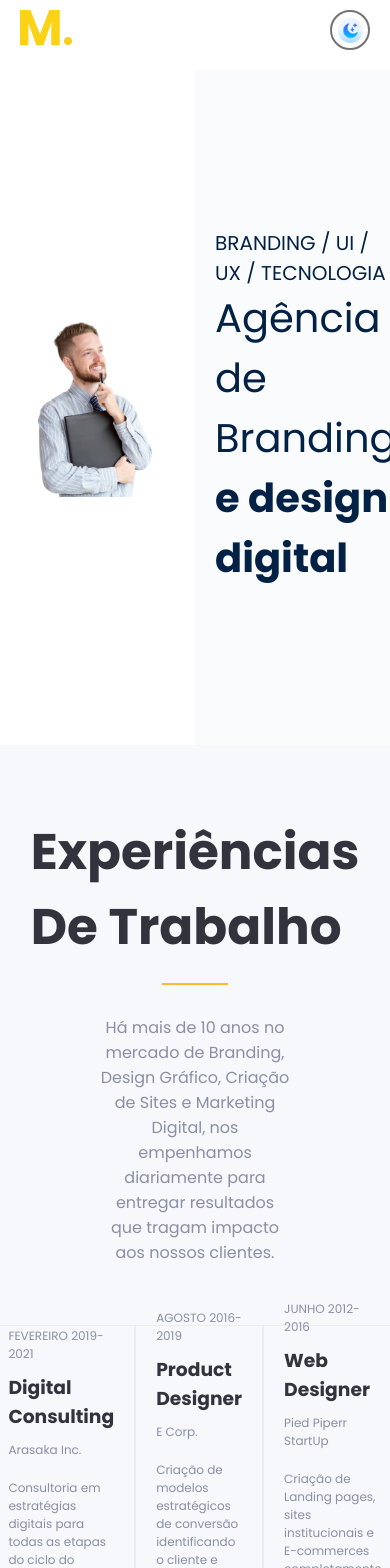
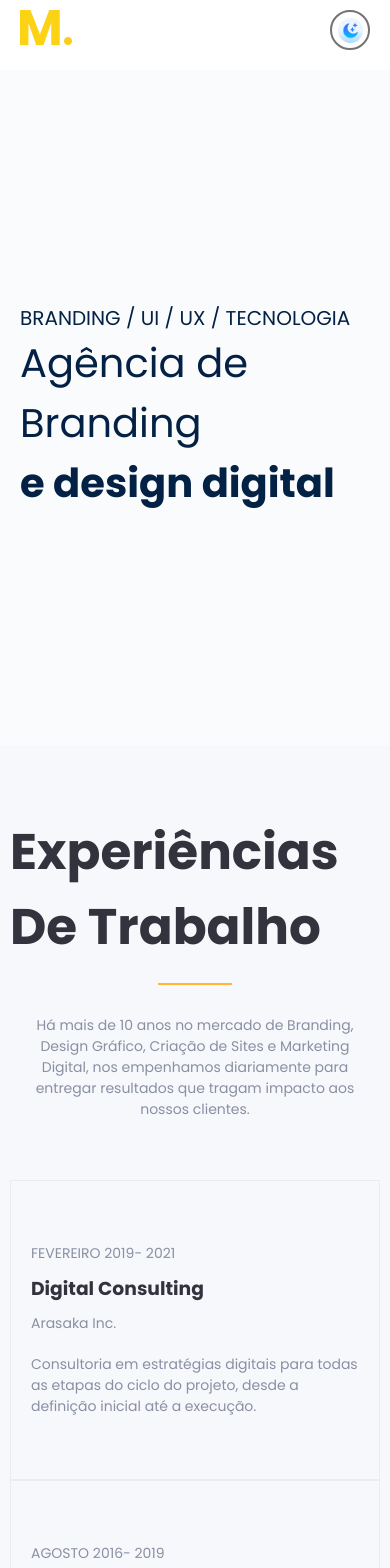
Before and after one commit to vanilo-ferreira/projeto-design, a React (Create React App) app: page / in a window 390 px wide. Shown: the top 1568 px of the page. Built offline with nearby package versions, Linux system fonts and the light colour scheme.

Commit message:
feat: Adicionando responsividade a telas de 738px

```diff
--- a/src/componentes/Rodape/style.css
+++ b/src/componentes/Rodape/style.css
@@ -30,3 +30,14 @@ footer p{
 .nomeDev {
     color: #feb633;
 }
+
+
+@media (max-width: 738px) {
+    footer {
+        margin: 80px 0;
+    }
+
+    footer p{
+        margin: 20px 10%;
+    }
+}
--- a/src/componentes/SecaoBanner/style.css
+++ b/src/componentes/SecaoBanner/style.css
@@ -15,6 +15,7 @@
     justify-content: center;
     background-color: #fafbfc;
     min-width: 50%;
+    min-height: 80vh;
 }
 
 .secaoBannerInformacoes div {
@@ -34,3 +35,13 @@
 .textoDestaque {
     font-weight: bold;
 }
+
+@media (max-width: 738px) {
+    .imagemBanner {
+        display: none;
+    }
+
+    .secaoBannerInformacoes {
+        min-width: 100%;
+    }
+}
--- a/src/componentes/SecaoExperienciaTrabalho/style.css
+++ b/src/componentes/SecaoExperienciaTrabalho/style.css
@@ -58,6 +58,10 @@
     margin: 10px 0;
 }
 
+.secaoExperienciaTrabalhoInfo {
+    margin: 60px 0;
+}
+
 .card p {
     color: #8a8fa3;
     font-size: 12px;
@@ -66,3 +70,23 @@
 .card p:last-child {
     margin-top: 20px;
 }
+
+
+@media (max-width: 738px) {
+    .grupoCards{
+        flex-direction: column;
+    }
+
+    .card {
+        width: auto;
+    }
+
+    .secaoExperienciaTrabalhoInfo p {
+        margin: 0 10px;
+        font-size: 14px;
+    }
+
+    .card p {
+        font-size: 14px;
+    }
+}
```
